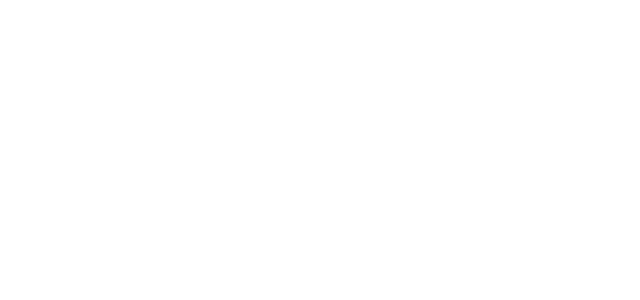
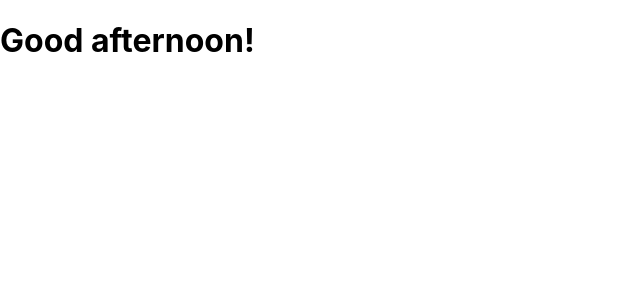
Before and after one commit to Ki-muh/Book-review-app, a React (Create React App) app: page / in a window 1280 px wide. Shown: the top 300 px of the page, without its empty margins (0-640 px from the left). Built offline with nearby package versions, Linux system fonts and the light colour scheme.

Commit message:
Added UserGreeting.js

```diff
--- a/src/App.css
+++ b/src/App.css
@@ -1,4 +1,4 @@
-.App {
+/* .App {
   text-align: center;
 }
 
@@ -35,4 +35,4 @@
   to {
     transform: rotate(360deg);
   }
-}
+} */
--- a/src/App.js
+++ b/src/App.js
@@ -1,34 +1,13 @@
-import logo from './logo.svg';
 import './App.css';
-import User from './User';
+import UserGreeting from './UserGreeting';
+import User from './UserGreeting';
 
 function App() {
   return(
-    <>
-      <User />
-    </>
+    <div>
+      <UserGreeting />
+    </div>
   )
 }
 
-// function App() {
-//   return (
-//     <div className="App">
-//       <header className="App-header">
-//         <img src={logo} className="App-logo" alt="logo" />
-//         <p>
-//           Edit <code>src/App.js</code> and save to reload.
-//         </p>
-//         <a
-//           className="App-link"
-//           href="https://reactjs.org"
-//           target="_blank"
-//           rel="noopener noreferrer"
-//         >
-//           Learn React
-//         </a>
-//       </header>
-//     </div>
-//   );
-// }
-
 export default App;
--- /dev/null
+++ b/src/UserGreeting.js
@@ -0,0 +1,21 @@
+import React from "react";
+
+function UserGreeting() {
+  let timeOfDay;
+  const date = new Date();
+  const hours = date.getHours();
+
+  if (hours < 12) {
+    timeOfDay = 'morning';
+  } else if (hours >= 12 && hours < 19) {
+    timeOfDay = 'afternoon';
+  } else {
+    timeOfDay = 'night';
+  }
+
+  return (
+    <h1> Good {timeOfDay}!</h1>
+  )
+};
+
+export default UserGreeting;
```
Also changed, not shown: src/User.js (deleted, +0 -9 lines), src/logo.svg (deleted).
